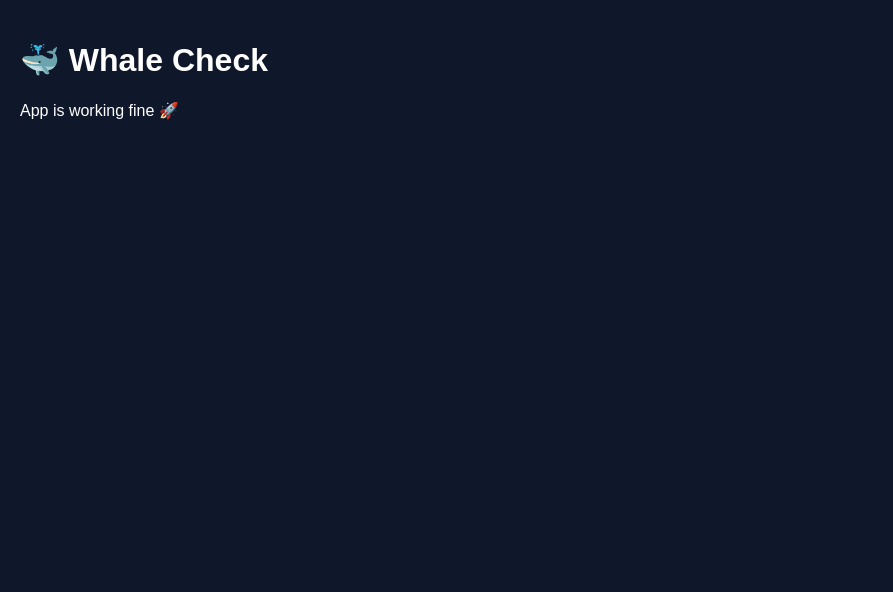
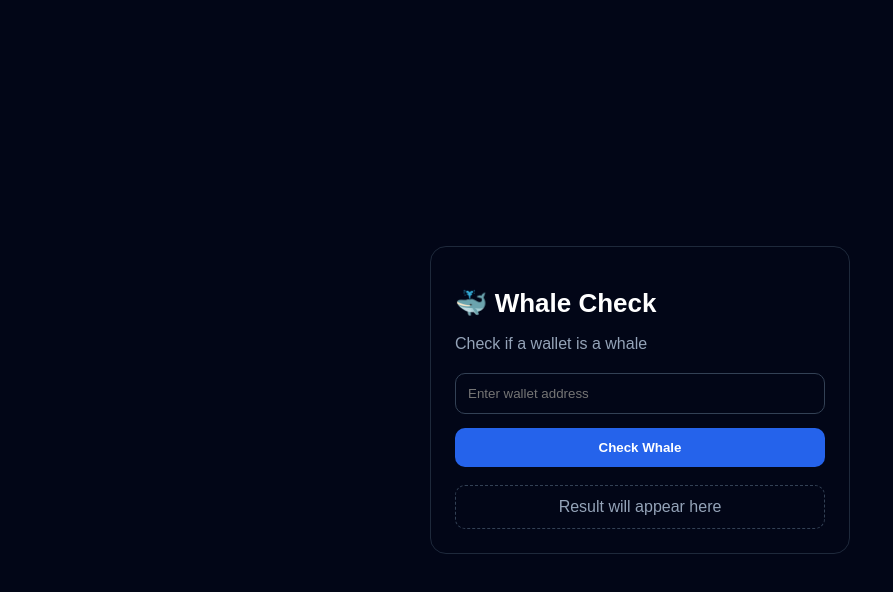
Before and after one commit to goalandpriority-ui/Whale-Check, a Next.js app: page / in a window 1280 px wide. Shown: the top 592 px of the page, without its empty margins (0-893 px from the left). Built offline with nearby package versions, Linux system fonts and the light colour scheme.

Commit message:
Update page.tsx

```diff
--- a/app/page.tsx
+++ b/app/page.tsx
@@ -1,10 +1,78 @@
 "use client";
 
-export default function Page() {
+export default function Home() {
   return (
-    <div style={{ color: "white", padding: "20px" }}>
-      <h1>🐳 Whale Check</h1>
-      <p>App is working fine 🚀</p>
-    </div>
+    <main
+      style={{
+        minHeight: "100vh",
+        background: "linear-gradient(180deg, #020617, #020617)",
+        color: "white",
+        display: "flex",
+        alignItems: "center",
+        justifyContent: "center",
+        padding: "20px",
+      }}
+    >
+      <div
+        style={{
+          width: "100%",
+          maxWidth: "420px",
+          background: "#020617",
+          border: "1px solid #1e293b",
+          borderRadius: "16px",
+          padding: "24px",
+        }}
+      >
+        <h1 style={{ fontSize: "26px", marginBottom: "6px" }}>
+          🐳 Whale Check
+        </h1>
+
+        <p style={{ color: "#94a3b8", marginBottom: "20px" }}>
+          Check if a wallet is a whale
+        </p>
+
+        <input
+          placeholder="Enter wallet address"
+          style={{
+            width: "100%",
+            padding: "12px",
+            borderRadius: "10px",
+            border: "1px solid #334155",
+            background: "#020617",
+            color: "white",
+            marginBottom: "14px",
+          }}
+        />
+
+        <button
+          style={{
+            width: "100%",
+            padding: "12px",
+            borderRadius: "10px",
+            border: "none",
+            background: "#2563eb",
+            color: "white",
+            fontWeight: "bold",
+            cursor: "pointer",
+          }}
+        >
+          Check Whale
+        </button>
+
+        <div
+          style={{
+            marginTop: "18px",
+            padding: "12px",
+            borderRadius: "10px",
+            background: "#020617",
+            border: "1px dashed #334155",
+            textAlign: "center",
+            color: "#94a3b8",
+          }}
+        >
+          Result will appear here
+        </div>
+      </div>
+    </main>
   );
 }
```
